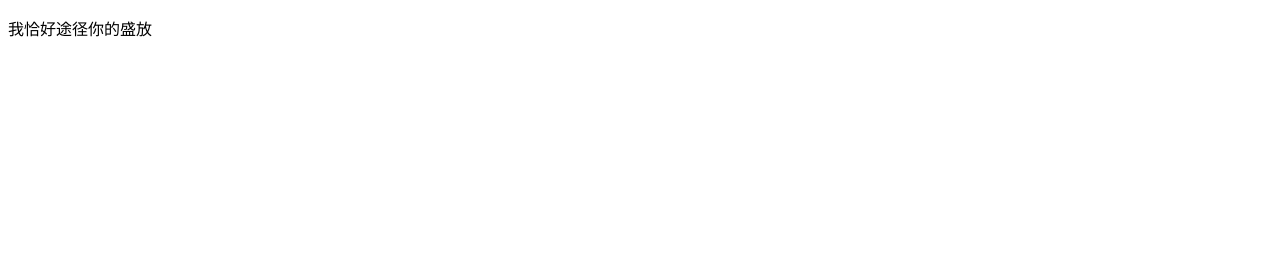
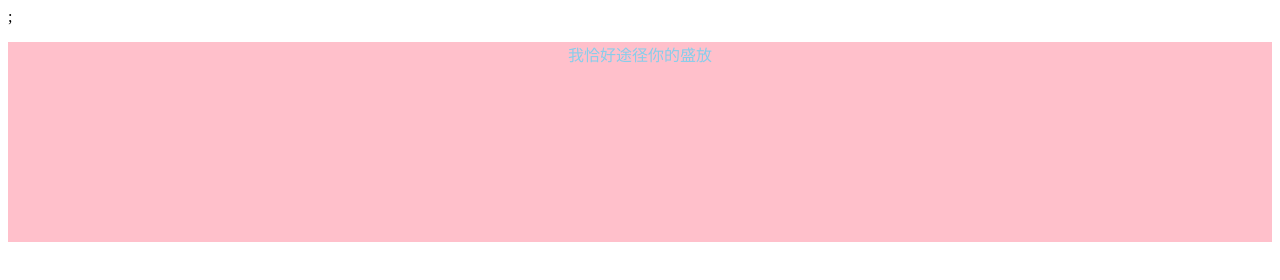
Before and after one commit to jiuqianqi/qianduan41QI, a plain HTML site: page index.html in a window 1280 px wide. Drawn offline with Linux system fonts and the light colour scheme.

Commit message:
修改样式

```diff
--- a/index.html
+++ b/index.html
@@ -5,7 +5,8 @@
     <meta name="viewport" content="width=device-width, initial-scale=1.0">
     <meta http-equiv="X-UA-Compatible" content="ie=edge">
     <title>Document</title>
-
+    <link rel="stylesheet" href="./css/index.css">;
+    <link rel="stylesheet" href="./js/index.js">
 </head>
 <body>
     <div>
--- /dev/null
+++ b/js/index.js
@@ -0,0 +1 @@
+console.log('1111')
```
